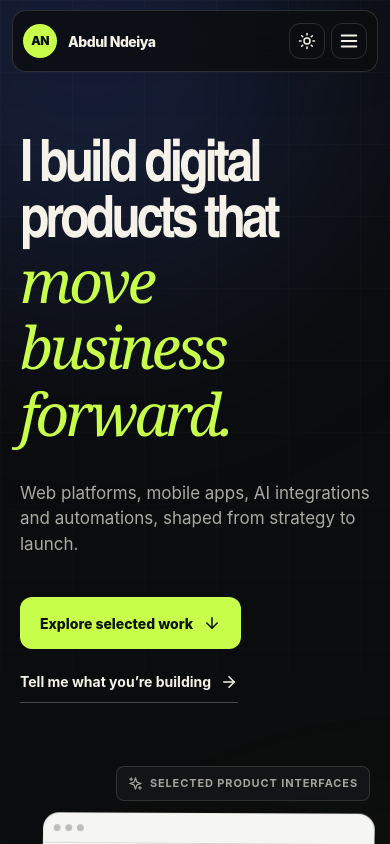
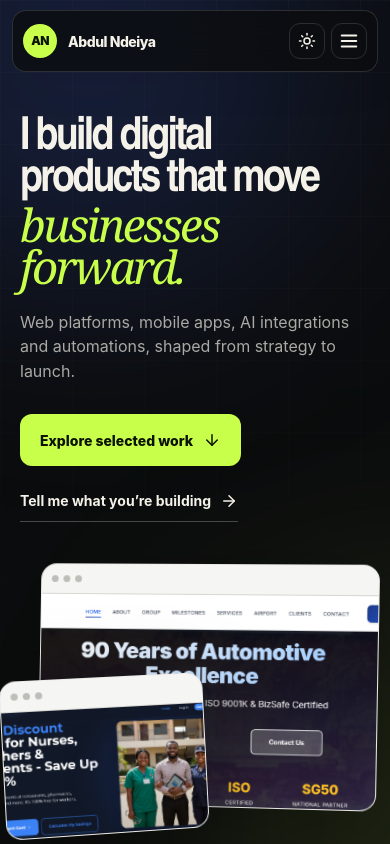
Before and after one commit to ndeiya/portfolio, a React (Vite) app: page / in a window 390 px wide. Shown: the top 844 px of the page. Built offline with nearby package versions, Linux system fonts and the light colour scheme.

Commit message:
Refine mobile hero layout

```diff
--- a/src/App.css
+++ b/src/App.css
@@ -300,6 +300,11 @@ button {
 .hero h1 {
   max-width: 760px;
   font-size: clamp(58px, 7.1vw, 112px);
+  text-wrap: balance;
+}
+
+.hero-line {
+  display: block;
 }
 
 .hero h1 em,
@@ -1359,50 +1364,53 @@ textarea:focus-visible {
   }
 
   .hero {
+    gap: 0;
+    padding-top: 118px;
+    padding-bottom: 82px;
     padding-right: 20px;
     padding-left: 20px;
   }
 
   .hero h1 {
-    font-size: clamp(50px, 15vw, 72px);
+    max-width: 100%;
+    font-size: clamp(43px, 11.7vw, 54px);
+    line-height: 0.93;
+    letter-spacing: -0.058em;
   }
 
   .hero-lede {
-    font-size: 17px;
+    max-width: 34rem;
+    margin-top: 22px;
+    font-size: 16px;
+    line-height: 1.55;
   }
 
   .hero-actions {
-    align-items: flex-start;
-    flex-direction: column;
-    gap: 12px;
+    align-items: center;
+    flex-flow: row wrap;
+    gap: 14px 22px;
+    margin-top: 30px;
   }
 
   .hero-showcase {
-    min-height: 380px;
-    margin-top: 20px;
+    width: calc(100% + 12px);
+    min-height: 270px;
+    margin: 42px -6px 0;
   }
 
   .showcase-main {
-    top: 55px;
-    width: 95%;
+    top: 0;
+    width: 94%;
   }
 
   .showcase-secondary {
-    bottom: 8px;
-    width: 64%;
-  }
-
+    bottom: 0;
+    width: 56%;
+  }
+
+  .showcase-label,
   .showcase-chip {
-    padding: 7px 10px;
-    font-size: 10px;
-  }
-
-  .chip-build {
-    top: 49%;
-  }
-
-  .showcase-label {
-    right: 0;
+    display: none;
   }
 
   .hero-disciplines {
--- a/src/App.jsx
+++ b/src/App.jsx
@@ -272,7 +272,9 @@ function App() {
 
           <div className="hero-copy" data-reveal>
             <h1>
-              I build digital products that <em>move business forward.</em>
+              <span className="hero-line">I build digital</span>
+              <span className="hero-line">products that move</span>
+              <em className="hero-line">businesses forward.</em>
             </h1>
             <p className="hero-lede">
               Web platforms, mobile apps, AI integrations and automations, shaped from strategy to launch.
```
